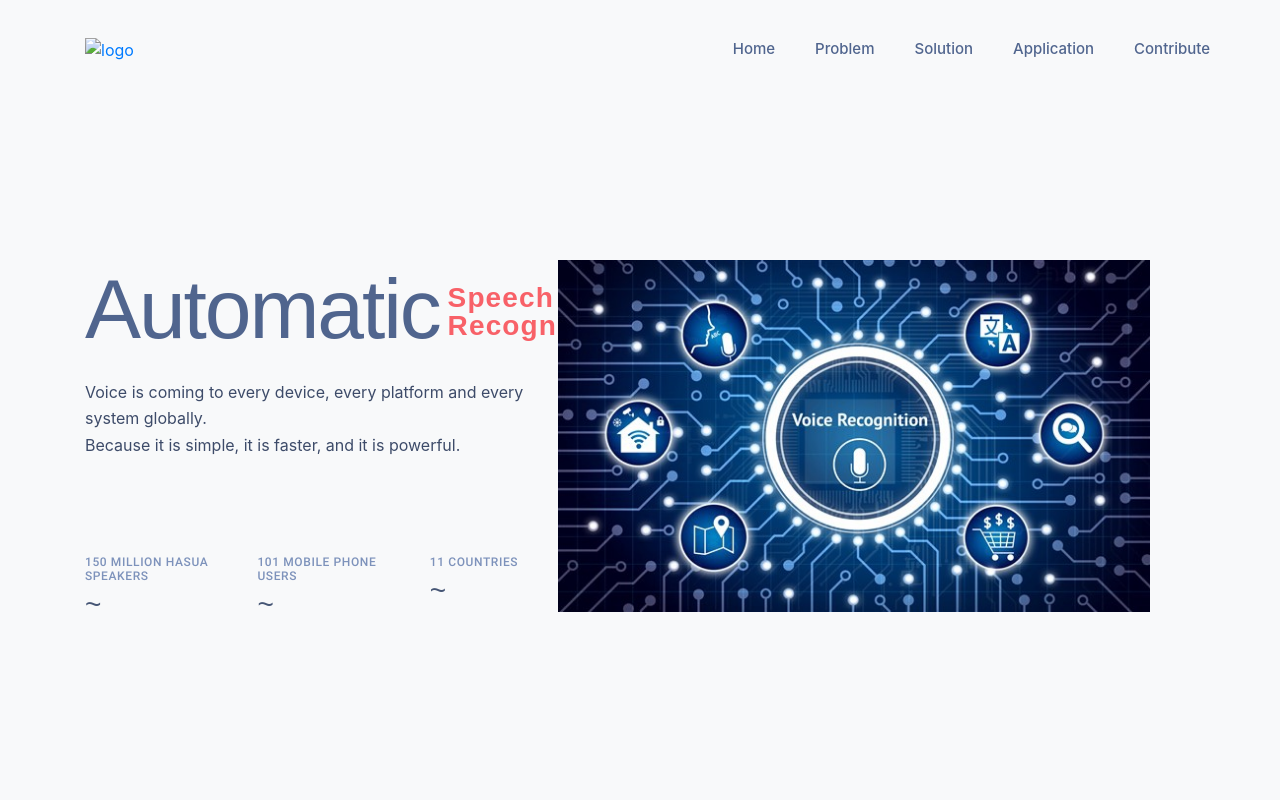
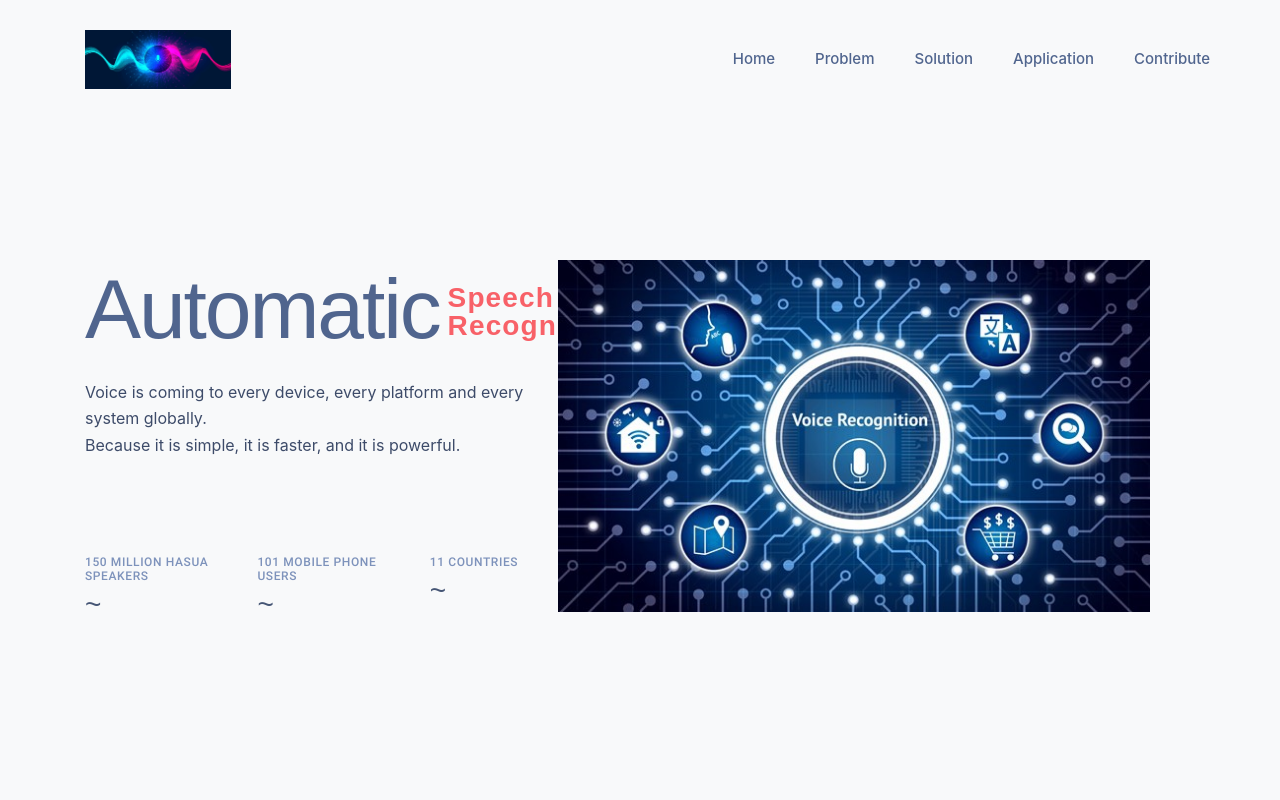
Before and after one commit to umaradamibrahim/language.ai, a plain HTML site: page index.html in a window 1280 px wide. Shown: the top 800 px of the page. Drawn offline with Linux system fonts and the light colour scheme; a web font is replaced by a local one.

Commit message:
Update index.html

```diff
--- a/index.html
+++ b/index.html
@@ -19,8 +19,8 @@
                         <div class="nk-navbar-wrap">
                             <div class="nk-navbar-logo logo">
                                 <a href="./" class="logo-link">
-                                    <img class="logo-dark" src="images/logostartupcampus.png" srcset="images/logo-dark2x.png 2x" alt="logo" width="146px" height="20px">
-                                    <img class="logo-light" src="images/nilelogo.png" srcset="images/logo-white2x.png 2x" alt="logo">
+                                    <img class="logo-dark" src="images/logo2.png" srcset="images/logo-dark2x.png 2x" alt="logo" width="146px" height="20px">
+                                    <img class="logo-light" src="images/logo2.png" srcset="images/logo-white2x.png 2x" alt="logo">
                                 </a>
                             </div>
                             <div class="nk-navbar-toggle d-lg-none">
```
